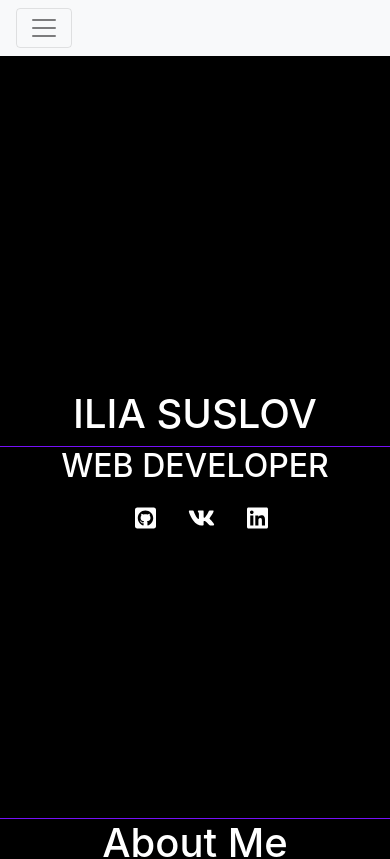
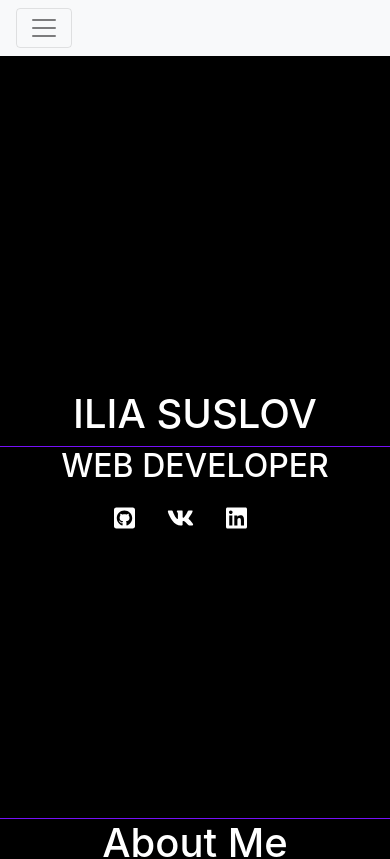
Before and after one commit to IliaSuslov/Portfolio, a React (Create React App) app: page / in a window 390 px wide. Shown: the top 859 px of the page. Built offline with nearby package versions, Linux system fonts and the light colour scheme.

Commit message:
align center icons
align center icons

```diff
--- a/src/components/Footer/footer.css
+++ b/src/components/Footer/footer.css
@@ -1,10 +1,12 @@
   .footer {
       grid-area: f;
-      width: 100%;
+      width: 50%;
+      margin: auto;
   }
 
   .f_item {
-      margin-left: 38%;
+      width: 50%;
+      margin: auto;
   }
 
   .logo {
@@ -22,9 +24,14 @@
 
   @media only screen and (max-width: 800px) {
       .footer {
-          width: 80%;
+          width: 100%;
+          margin: auto;
       }
       .logo {
           padding: 0;
       }
+      .f_item {
+          width: 50%;
+          margin: auto;
+      }
   }
```
